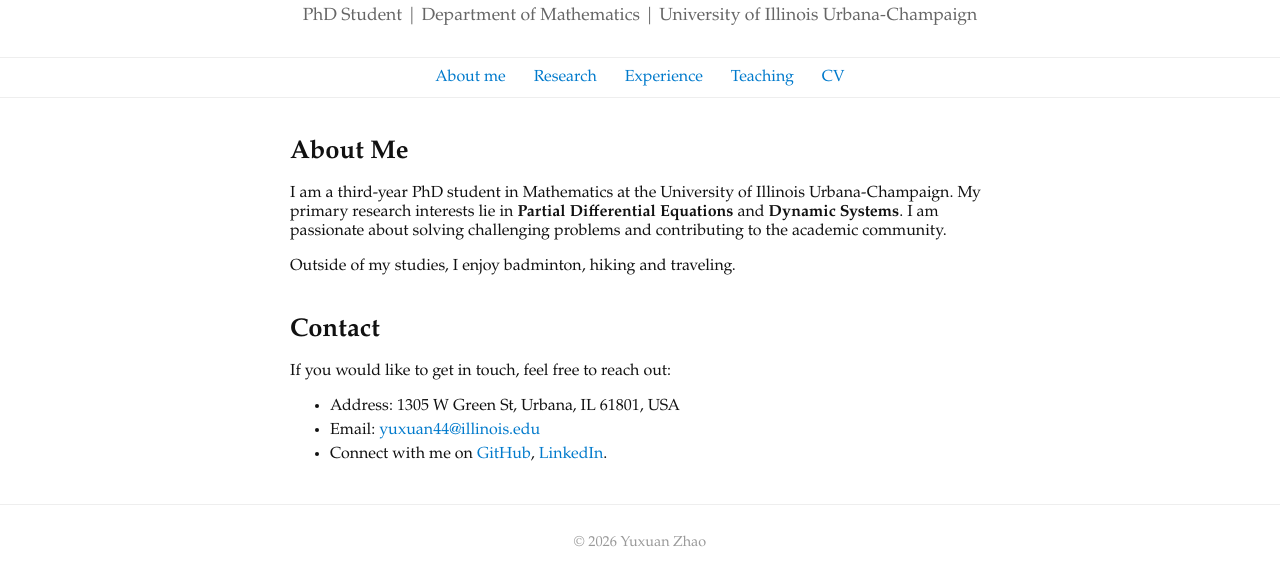
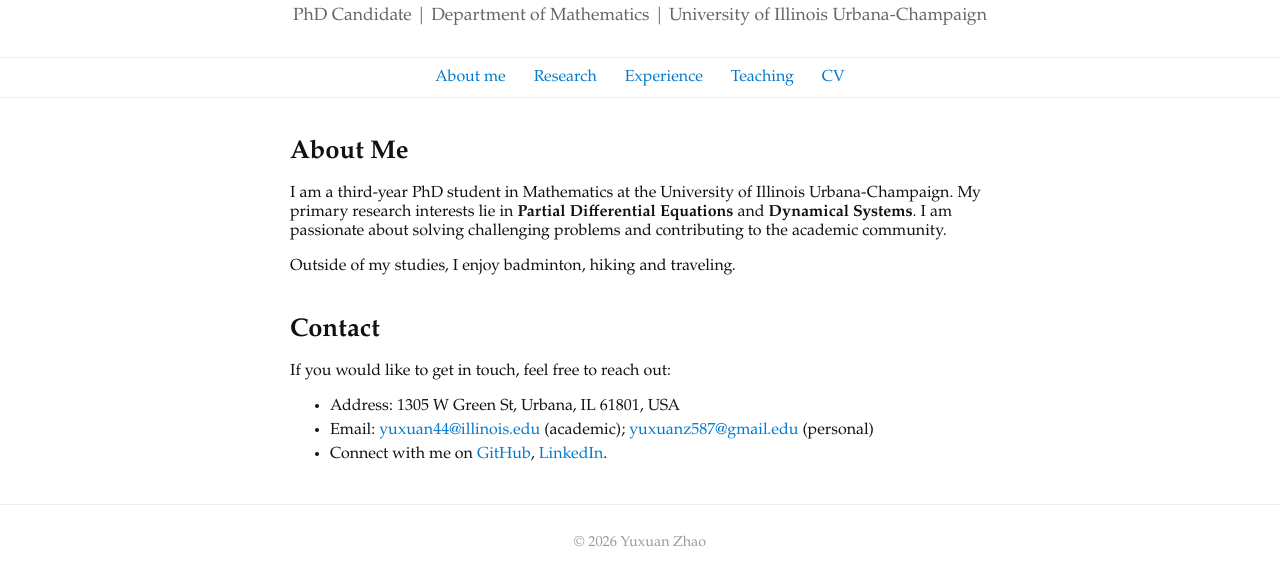
Before and after one commit to yxuanzhao/yxuanzhao.github.io, a plain HTML site: page index.html in a window 1280 px wide. Shown: the part 111-696 px from the top of the page. Drawn offline with Linux system fonts and the light colour scheme.

Commit message:
Update index.html

```diff
--- a/index.html
+++ b/index.html
@@ -109,7 +109,7 @@
 
   <header>
     <h1>Yuxuan Zhao</h1>
-    <p>PhD Student | Department of Mathematics | University of Illinois Urbana-Champaign</p>
+    <p>PhD Candidate | Department of Mathematics | University of Illinois Urbana-Champaign</p>
   </header>
 
   <nav>
@@ -117,14 +117,14 @@
     <a href="research.html">Research</a>
     <a href="project.html">Experience</a>
     <a href="teaching.html">Teaching</a>
-    <a href="cv.html">CV</a>
+    <a href="documents/CV_EN.pdf" target="_blank" rel="noopener noreferrer">CV</a>
   </nav>
 
   <main>
     <section id="about">
       <h2>About Me</h2>
       <!--<hr style="border: none; height: 1px; background-color: rgba(0, 0, 0, 0.1); margin: 10px 0;">-->
-      <p>I am a third-year PhD student in Mathematics at the University of Illinois Urbana-Champaign. My primary research interests lie in <strong>Partial Differential Equations</strong> and <strong>Dynamic Systems</strong>. I am passionate about solving challenging problems and contributing to the academic community.</p>
+      <p>I am a third-year PhD student in Mathematics at the University of Illinois Urbana-Champaign. My primary research interests lie in <strong>Partial Differential Equations</strong> and <strong>Dynamical Systems</strong>. I am passionate about solving challenging problems and contributing to the academic community.</p>
       <p>Outside of my studies, I enjoy badminton, hiking and traveling.</p>
     </section>
 
@@ -133,7 +133,7 @@
       <p>If you would like to get in touch, feel free to reach out:</p>
       <ul>
         <li>Address: 1305 W Green St, Urbana, IL 61801, USA</li>
-        <li>Email: <a href="mailto:yuxuan44@illinois.edu">yuxuan44@illinois.edu</a></li>
+        <li>Email: <a href="mailto:yuxuan44@illinois.edu">yuxuan44@illinois.edu</a> (academic); <a href="mailto:yuxuanz587@gmail.edu">yuxuanz587@gmail.edu</a> (personal)</li>
         <li>Connect with me on <a href="https://github.com/yxuanzhao" target="_blank">GitHub</a>, <a href="https://www.linkedin.com/in/yuxuan-zhao-2713b2252/" target="_blank">LinkedIn</a>.</li>
       </ul>
     </section>
```
